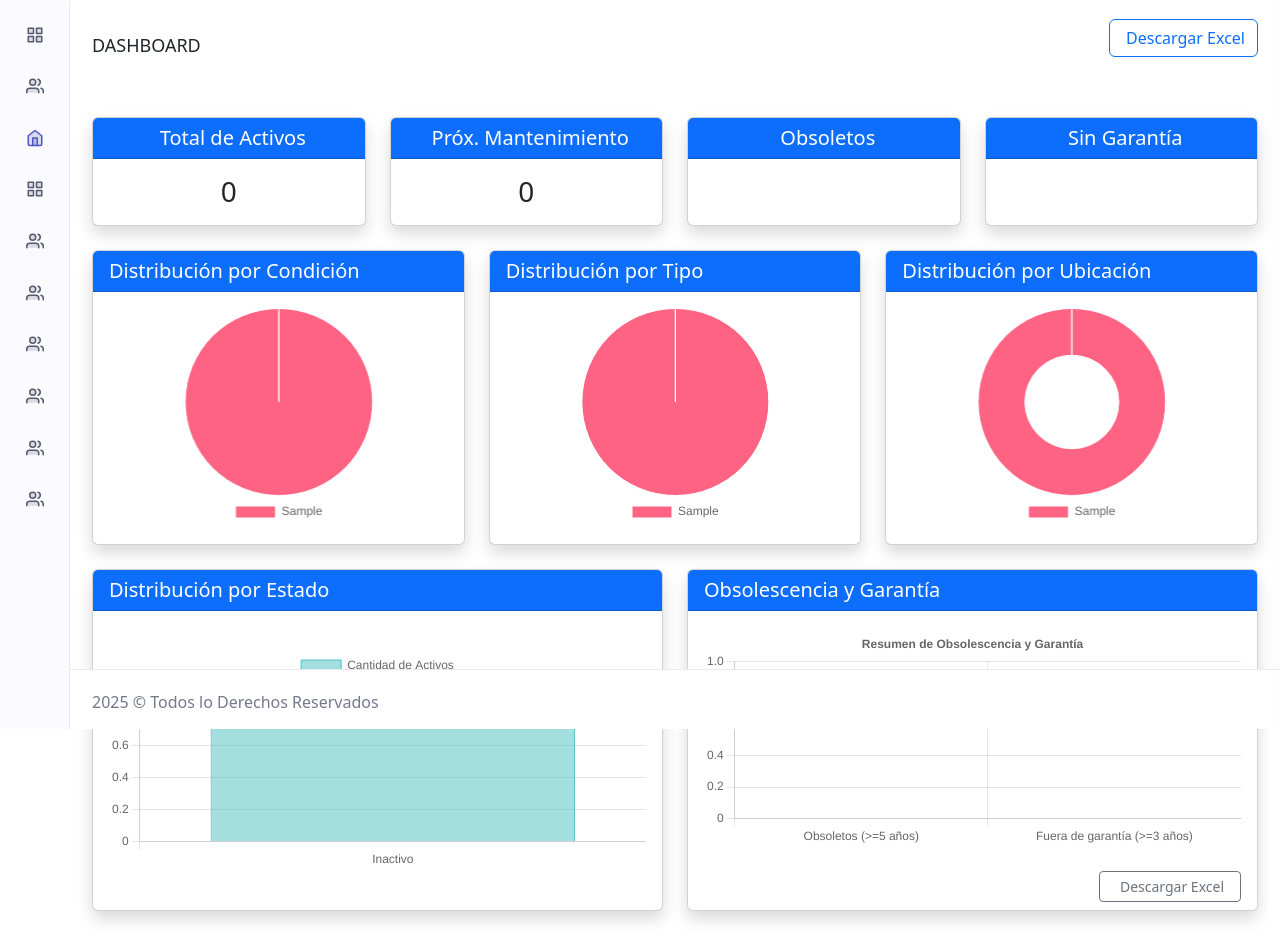
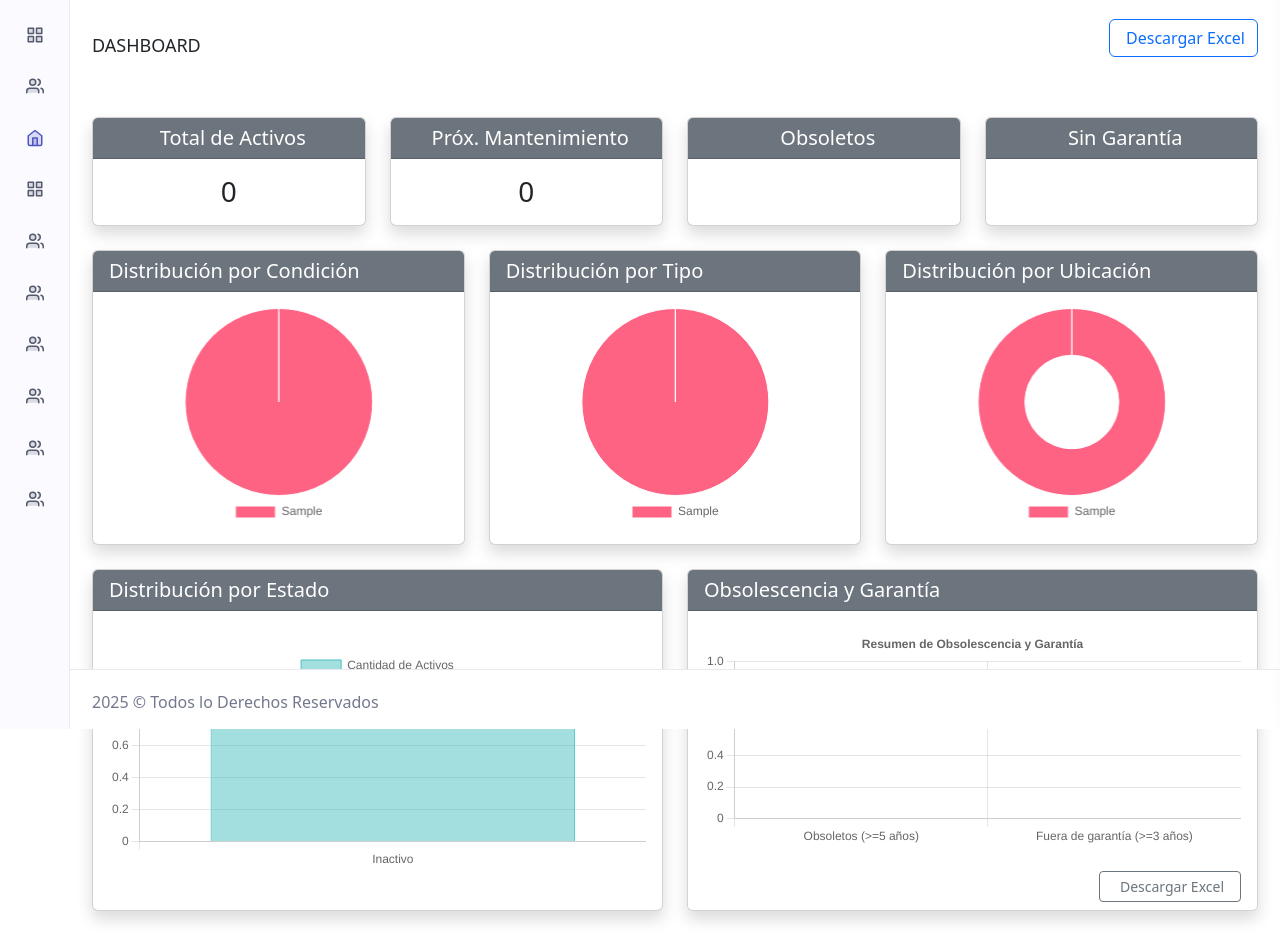
Before and after one commit to andres-app/gestionti, a PHP site: page /gestionti/view/homecolaborador/ in a window 1280 px wide. Shown: the part 71-1022 px from the top of the page. Run offline with PHP 8.4, Linux system fonts and the light colour scheme; a user stored in the database is signed in; data comes from the database, SQL or seed files in the repository; tables that the repository leaves empty or names only in its code hold one stand-in row (values such as "Sample post"); some libraries are stand-ins or nearby versions.

Commit message:
Se da nuevo color al dashboard

```diff
--- a/config/conexion.php
+++ b/config/conexion.php
@@ -37,7 +37,7 @@
         public static function ruta(){
             if ($_SERVER['HTTP_HOST'] == 'localhost') {
                 /* Ruta para el entorno de desarrollo */
-                return "http://localhost/gestionti/";
+                return "http://localhost:8080/gestionti/";
             } else {
                 /* Ruta para el entorno de producción */
                 return "http://10.4.16.83:8080/gestionti/";
--- a/view/homecolaborador/index.php
+++ b/view/homecolaborador/index.php
@@ -47,7 +47,7 @@ if (isset($_SESSION["usu_id"]) && count($datos) > 0) {
                             <!-- Total Activos -->
                             <div class="col-xl-3 col-md-6">
                                 <div class="card shadow text-center h-100">
-                                    <div class="card-header bg-primary text-white">
+                                    <div class="card-header bg-secondary text-white">
                                         <h5 class="my-0 text-white">
                                             <i class="mdi mdi-car-multiple me-2"></i>Total de Activos
                                         </h5>
@@ -61,7 +61,7 @@ if (isset($_SESSION["usu_id"]) && count($datos) > 0) {
                             <!-- Próximos mantenimientos -->
                             <div class="col-xl-3 col-md-6">
                                 <div class="card shadow text-center h-100">
-                                    <div class="card-header bg-primary text-white">
+                                    <div class="card-header bg-secondary text-white">
                                         <h5 class="my-0 text-white">
                                             <i class="mdi mdi-wrench-outline me-2"></i>Próx. Mantenimiento
                                         </h5>
@@ -75,7 +75,7 @@ if (isset($_SESSION["usu_id"]) && count($datos) > 0) {
                             <!-- Obsoletos -->
                             <div class="col-xl-3 col-md-6">
                                 <div class="card shadow text-center h-100">
-                                    <div class="card-header bg-primary text-white">
+                                    <div class="card-header bg-secondary text-white">
                                         <h5 class="my-0 text-white">
                                             <i class="mdi mdi-timer-sand me-2"></i>Obsoletos
                                         </h5>
@@ -89,7 +89,7 @@ if (isset($_SESSION["usu_id"]) && count($datos) > 0) {
                             <!-- Fuera de garantía -->
                             <div class="col-xl-3 col-md-6">
                                 <div class="card shadow text-center h-100">
-                                    <div class="card-header bg-primary text-white">
+                                    <div class="card-header bg-secondary text-white">
                                         <h5 class="my-0 text-white">
                                             <i class="mdi mdi-shield-off-outline me-2"></i>Sin Garantía
                                         </h5>
@@ -105,7 +105,7 @@ if (isset($_SESSION["usu_id"]) && count($datos) > 0) {
                             <!-- Estado -->
                             <div class="col-xl-4 col-md-6">
                                 <div class="card shadow h-100">
-                                    <div class="card-header bg-primary text-white">
+                                    <div class="card-header bg-secondary text-white">
                                         <h5 class="my-0 text-white">Distribución por Condición</h5>
                                     </div>
                                     <div class="card-body d-flex justify-content-center align-items-center">
@@ -117,7 +117,7 @@ if (isset($_SESSION["usu_id"]) && count($datos) > 0) {
                             <!-- Tipo -->
                             <div class="col-xl-4 col-md-12">
                                 <div class="card shadow h-100">
-                                    <div class="card-header bg-primary text-white">
+                                    <div class="card-header bg-secondary text-white">
                                         <h5 class="my-0 text-white">Distribución por Tipo</h5>
                                     </div>
                                     <div class="card-body d-flex justify-content-center align-items-center">
@@ -129,7 +129,7 @@ if (isset($_SESSION["usu_id"]) && count($datos) > 0) {
                             <!-- Ubicación -->
                             <div class="col-xl-4 col-md-6">
                                 <div class="card shadow h-100">
-                                    <div class="card-header bg-primary text-white">
+                                    <div class="card-header bg-secondary text-white">
                                         <h5 class="my-0 text-white">Distribución por Ubicación</h5>
                                     </div>
                                     <div class="card-body d-flex justify-content-center align-items-center">
@@ -144,7 +144,7 @@ if (isset($_SESSION["usu_id"]) && count($datos) > 0) {
                             <!-- Estado -->
                             <div class="col-xl-6 col-md-6">
                                 <div class="card shadow h-100">
-                                    <div class="card-header bg-primary text-white">
+                                    <div class="card-header bg-secondary text-white">
                                         <h5 class="my-0 text-white">Distribución por Estado</h5>
                                     </div>
                                     <div class="card-body d-flex justify-content-center align-items-center">
@@ -156,7 +156,7 @@ if (isset($_SESSION["usu_id"]) && count($datos) > 0) {
                             <!-- Obsolescencia -->
                             <div class="col-xl-6 col-md-6">
                                 <div class="card shadow h-100">
-                                    <div class="card-header bg-primary text-white">
+                                    <div class="card-header bg-secondary text-white">
                                         <h5 class="my-0 text-white">Obsolescencia y Garantía</h5>
                                     </div>
                                     <div class="card-body d-flex justify-content-center align-items-center">
```
Also changed, not shown: view/activos/activo.js (+34 -2 lines).
